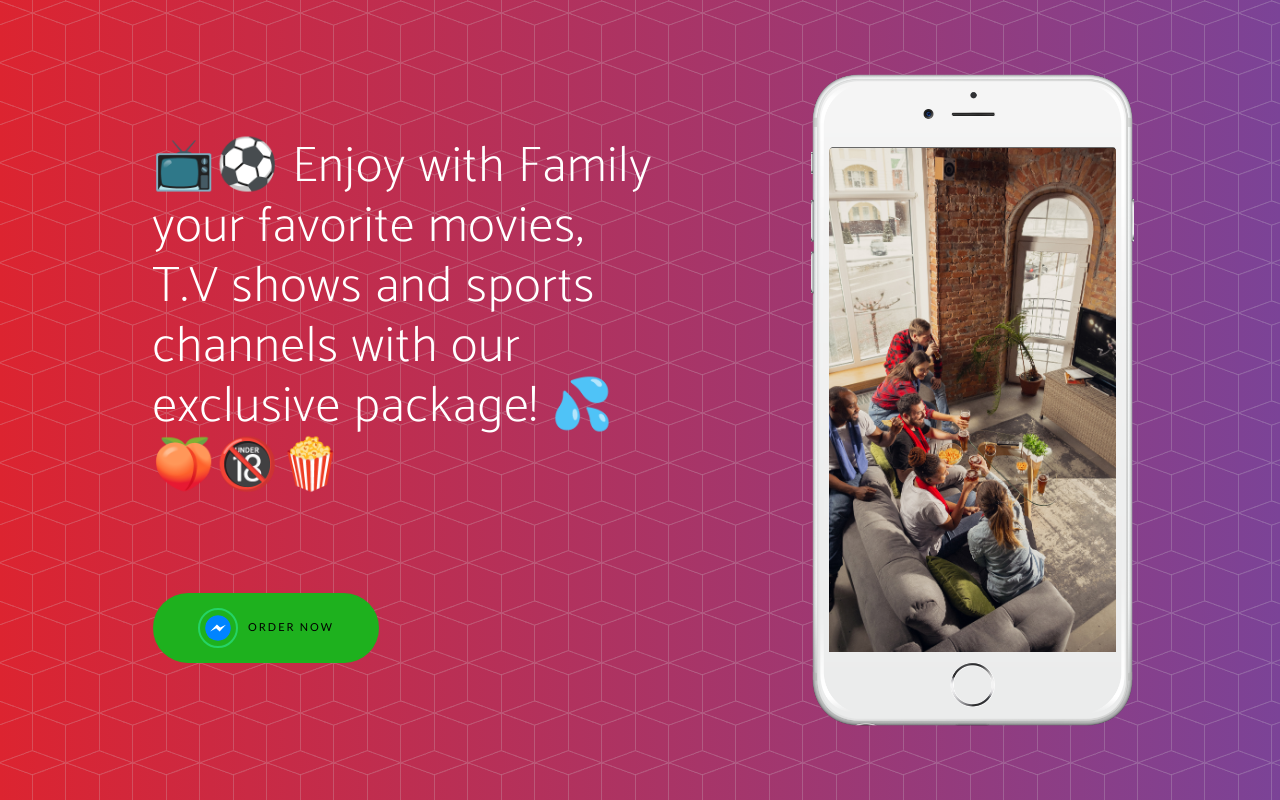
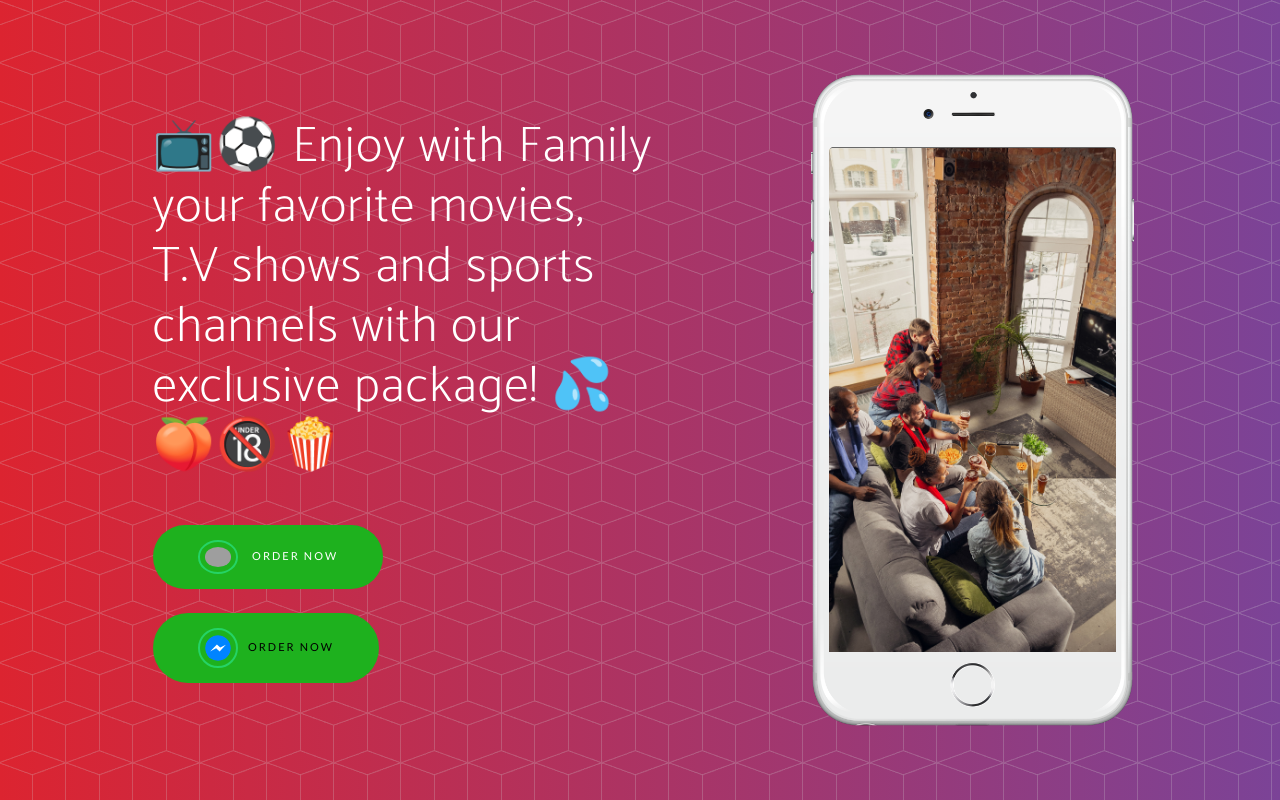
Before and after one commit to TVsupply/IP-TV, a plain HTML site: page index.html in a window 1280 px wide. Drawn offline with Linux system fonts and the light colour scheme; grey boxes are pictures that could not be loaded; a web font is replaced by a local one.

Commit message:
Update index.html

```diff
--- a/index.html
+++ b/index.html
@@ -41,10 +41,10 @@
         <div class="col-lg-7 my-auto">
           <div class="header-content mx-auto">
             <h1 class="mb-5">📺⚽ Enjoy with Family your favorite movies, T.V shows and sports channels with our exclusive package! 💦🍑🔞🍿</h1>
- <!-- <a class="btn btn-outline btn-xl js-scroll-trigger" href="https://api.whatsapp.com/send?phone=19145205934">
+<a class="btn btn-outline btn-xl js-scroll-trigger" href="https://api.whatsapp.com/send?phone=212778836330">
     <img src="https://tochat.be/css/whatsapp.svg" class="whatsapp-icon" style="border: 2px solid #25d366; padding: 5px; border-radius: 50%; width: 40px; vertical-align: middle; margin-right: 10px;">
     Order Now
-</a> -->
+</a>
 
 
 <br>
```
